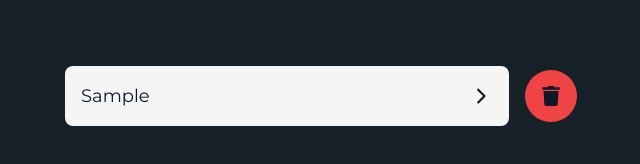
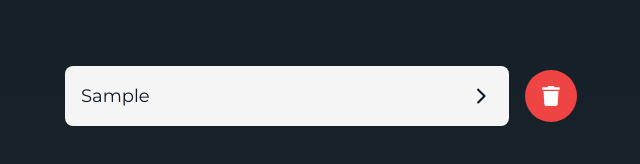
Before and after one commit to agustipc/technical_test_crud_items, a Next.js app: page / in a window 1280 px wide. Both pictures are taken after typing "Sample", "Sample" into the empty fields and a click on the button "Add Item". Shown: the part 504-668 px from the top of the page, without its empty margins (319-959 px from the left). Built offline with nearby package versions, Linux system fonts and the light colour scheme.

Commit message:
Change remove button UI

```diff
--- a/src/app/components/ItemList.tsx
+++ b/src/app/components/ItemList.tsx
@@ -36,7 +36,7 @@ export default function ItemList () {
                 removeItem(index)
               }
               }
-              className="text-gray-900 hover:bg-red-700 transition-colors bg-red-500 p-4 rounded-full"
+              className="text-white hover:bg-red-700 hover:scale-110 transition-all ease-in-out duration-300 bg-red-500 p-4 rounded-full"
             >
               <FaTrash size={20} />
             </button>
```
